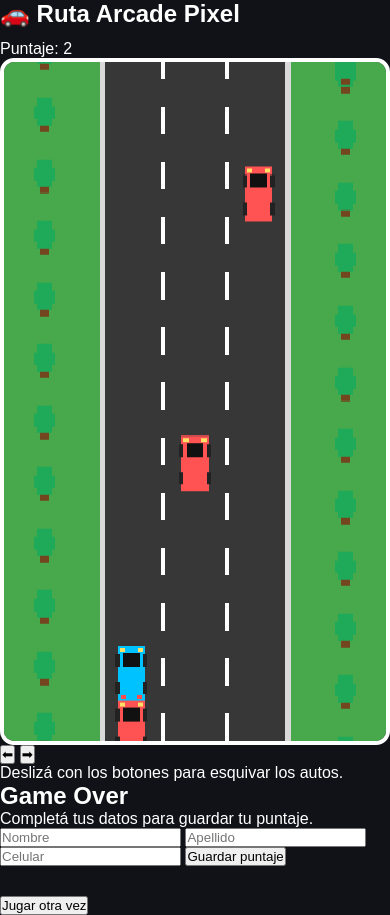
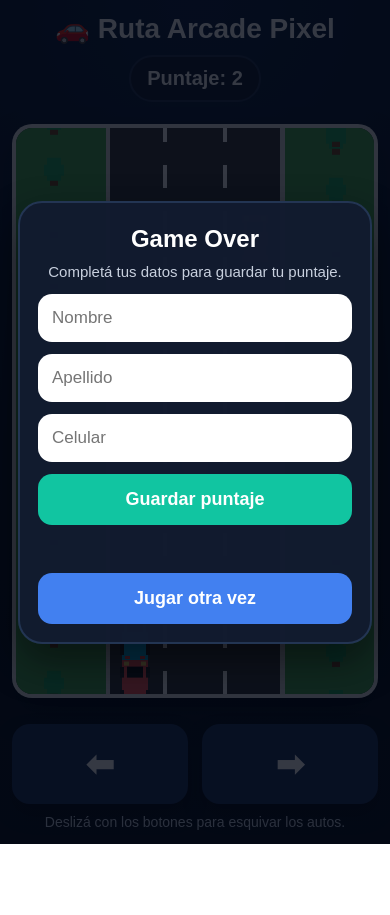
Before and after one commit to dinoferro/arcade-ruta-pixel, a plain HTML site: page index.html in a window 390 px wide. Both pictures are taken after a click on the button "Mover a la izquierda". After the commit the page ends 844 px from the top, so only its background shows below. Drawn offline with Linux system fonts and the light colour scheme; no server answers.

Commit message:
Refactor CSS for improved styles and responsiveness
Updated CSS variables for background, panel, and border colors. Modified layout styles for mobile responsiveness and adjusted button styles.

```diff
--- a/style.css
+++ b/style.css
@@ -6,133 +6,212 @@
 }
 
 :root {
-  --bg: #101218;
-  --panel: #1a1f2b;
-  --panel-2: #111827;
-  --border: #2d3748;
+  --bg: #08101f;
+  --panel: #121b2f;
+  --panel-2: #0d1527;
+  --border: #233553;
   --text: #ffffff;
-  --muted: #c7cbd4;
-  --accent: #ffd54a;
-  --green: #00b894;
-  --blue: #3b82f6;
+  --muted: #c8d0de;
+  --primary: #11c5a1;
+  --secondary: #4280f0;
+  --accent: #ffd34d;
+}
+
+html,
+body {
+  width: 100%;
+  height: 100%;
+  overflow: hidden;
 }
 
 body {
-  background: var(--bg);
+  background:
+    radial-gradient(circle at top, #0f2242 0%, #08101f 55%, #050b15 100%);
   color: var(--text);
   font-family: Arial, sans-serif;
-  min-height: 100vh;
 }
 
-.app {
+.mobile-app {
+  width: 100%;
+  max-width: 430px;
+  height: 100dvh;
+  margin: 0 auto;
   display: flex;
-  gap: 20px;
-  max-width: 1200px;
-  margin: 0 auto;
-  padding: 20px;
-  align-items: flex-start;
+  flex-direction: column;
+  padding: 12px 12px 14px;
 }
 
-.left-panel {
-  flex: 1;
-  min-width: 0;
+.top-bar {
+  text-align: center;
+  margin-bottom: 10px;
 }
 
-.right-panel {
-  width: 330px;
-  display: flex;
-  flex-direction: column;
-  gap: 16px;
+.top-bar h1 {
+  font-size: 28px;
+  margin-bottom: 10px;
 }
 
-h1 {
-  font-size: clamp(24px, 4vw, 34px);
-  margin-bottom: 12px;
+.score-chip {
+  background: rgba(18, 27, 47, 0.95);
+  border: 2px solid var(--border);
+  border-radius: 999px;
+  padding: 10px 16px;
+  font-weight: bold;
+  font-size: 20px;
+  display: inline-block;
 }
 
-.score-box,
-.leaderboard-box,
-.gameover-box {
-  background: var(--panel);
-  border: 2px solid var(--border);
-  border-radius: 16px;
-  padding: 16px;
-  box-shadow: 0 8px 24px rgba(0, 0, 0, 0.25);
-}
-
-.score-box {
-  font-size: 24px;
-  font-weight: bold;
-  margin-bottom: 14px;
-}
-
-.game-area {
-  width: 100%;
+.game-shell {
+  flex: 1;
+  display: flex;
+  align-items: center;
+  justify-content: center;
 }
 
 canvas {
   width: 100%;
-  max-width: 520px;
-  height: auto;
-  border: 4px solid #ffffff;
-  border-radius: 14px;
+  max-height: 68dvh;
+  aspect-ratio: 9 / 16;
+  border-radius: 20px;
+  border: 4px solid rgba(255, 255, 255, 0.9);
+  background: #2e2e2e;
   display: block;
-  background: #2d2d2d;
+  box-shadow: 0 16px 30px rgba(0, 0, 0, 0.35);
   image-rendering: pixelated;
 }
 
-.mobile-controls {
+.touch-controls {
   display: flex;
-  gap: 12px;
+  gap: 14px;
   margin-top: 14px;
-  max-width: 520px;
 }
 
-.mobile-controls button {
+.touch-controls button {
   flex: 1;
   border: none;
-  border-radius: 12px;
-  background: #243042;
+  border-radius: 18px;
+  background: #1c335c;
   color: white;
-  font-size: 28px;
+  font-size: 34px;
   font-weight: bold;
-  padding: 16px;
-  cursor: pointer;
+  padding: 20px 10px;
+  min-height: 78px;
+  box-shadow: 0 10px 20px rgba(0, 0, 0, 0.25);
 }
 
-.mobile-controls button:active {
+.touch-controls button:active {
   transform: scale(0.97);
 }
 
-.hint {
-  margin-top: 10px;
+.mobile-hint {
+  text-align: center;
   color: var(--muted);
   font-size: 14px;
+  margin-top: 10px;
 }
 
-.leaderboard-box h2,
-.gameover-box h2 {
-  margin-bottom: 12px;
+.overlay {
+  position: fixed;
+  inset: 0;
+  background: rgba(3, 8, 20, 0.8);
+  display: flex;
+  align-items: center;
+  justify-content: center;
+  padding: 18px;
+  z-index: 999;
+}
+
+.hidden {
+  display: none !important;
+}
+
+.modal-card {
+  width: 100%;
+  max-width: 390px;
+  background: rgba(18, 27, 47, 0.98);
+  border: 2px solid var(--border);
+  border-radius: 24px;
+  padding: 22px 18px 18px;
+  box-shadow: 0 18px 40px rgba(0, 0, 0, 0.45);
+}
+
+.modal-card h2 {
+  font-size: 24px;
+  margin-bottom: 10px;
+  text-align: center;
+}
+
+.modal-text {
+  text-align: center;
+  color: var(--muted);
+  margin-bottom: 14px;
+  font-size: 15px;
+}
+
+#scoreForm {
+  display: flex;
+  flex-direction: column;
+  gap: 12px;
+}
+
+#scoreForm input {
+  width: 100%;
+  border: none;
+  border-radius: 14px;
+  padding: 14px 14px;
+  font-size: 17px;
+  outline: none;
+}
+
+.primary-btn,
+.secondary-btn {
+  width: 100%;
+  border: none;
+  border-radius: 14px;
+  padding: 15px 16px;
+  font-size: 18px;
+  font-weight: bold;
+  color: white;
+}
+
+.primary-btn {
+  background: var(--primary);
+}
+
+.secondary-btn {
+  background: var(--secondary);
+  margin-top: 14px;
+}
+
+.save-message {
+  min-height: 22px;
+  margin-top: 12px;
+  text-align: center;
+  font-size: 14px;
+  color: #b6f1d8;
 }
 
 .leaderboard-list {
   display: flex;
   flex-direction: column;
-  gap: 8px;
+  gap: 10px;
+  margin-top: 8px;
+  max-height: 280px;
+  overflow-y: auto;
 }
 
 .leaderboard-item {
   display: flex;
   justify-content: space-between;
   align-items: center;
+  gap: 10px;
   background: var(--panel-2);
-  border-radius: 10px;
-  padding: 10px 12px;
-  font-size: 14px;
-  gap: 8px;
+  border-radius: 14px;
+  padding: 12px 14px;
+  font-size: 15px;
 }
 
-.leaderboard-item .rank-name {
+.rank-name {
   flex: 1;
   text-align: left;
   word-break: break-word;
@@ -143,68 +222,11 @@ canvas {
   white-space: nowrap;
 }
 
-.hidden {
-  display: none;
+@media (min-width: 700px) {
+  .mobile-app {
+    max-width: 420px;
+  }
 }
-
-.gameover-box p {
-  margin-bottom: 12px;
-  color: #d7dbe4;
-}
-
-.gameover-box form {
-  display: flex;
-  flex-direction: column;
-  gap: 10px;
-}
-
-.gameover-box input {
-  width: 100%;
-  padding: 12px;
-  border: none;
-  border-radius: 10px;
-  font-size: 16px;
-  outline: none;
-}
-
-.gameover-box button[type="submit"],
-.restart-btn {
-  border: none;
-  border-radius: 10px;
-  padding: 12px;
-  font-size: 16px;
-  font-weight: bold;
-  cursor: pointer;
-}
-
-.gameover-box button[type="submit"] {
-  background: var(--green);
-  color: white;
-}
-
-.restart-btn {
-  background: var(--blue);
-  color: white;
-  margin-top: 12px;
-  width: 100%;
-}
-
-.save-message {
-  margin-top: 10px;
-  min-height: 20px;
-  font-size: 14px;
-  color: #a7f3d0;
-}
-
-@media (max-width: 900px) {
-  .app {
-    flex-direction: column;
-  }
-
-  .right-panel {
-    width: 100%;
-  }
-
   canvas {
     max-width: 100%;
   }
```
